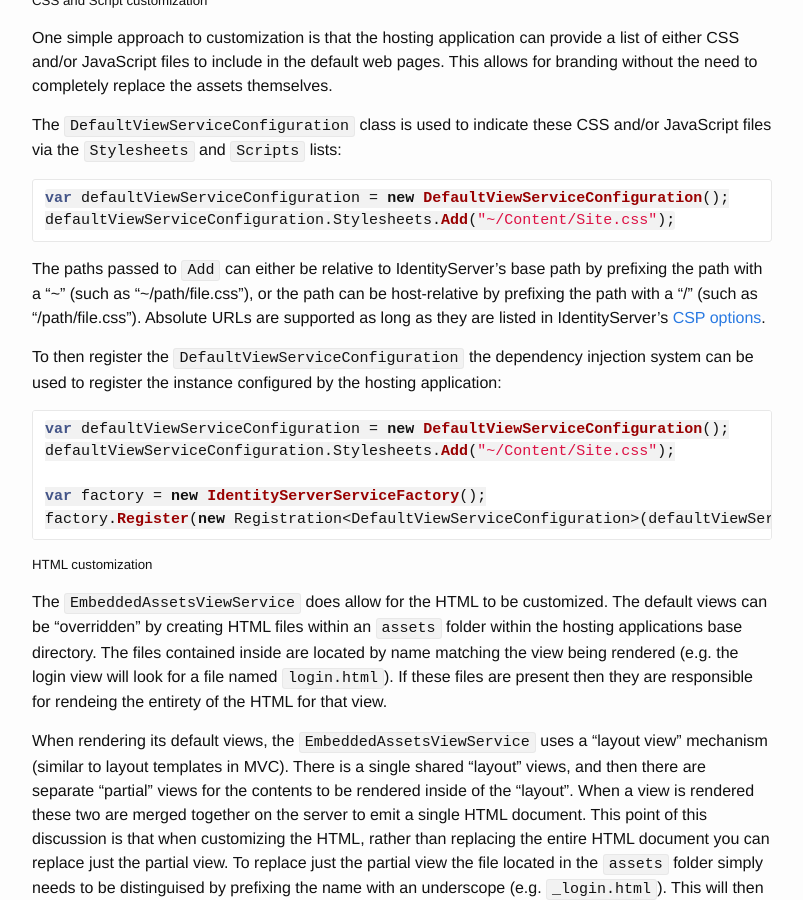
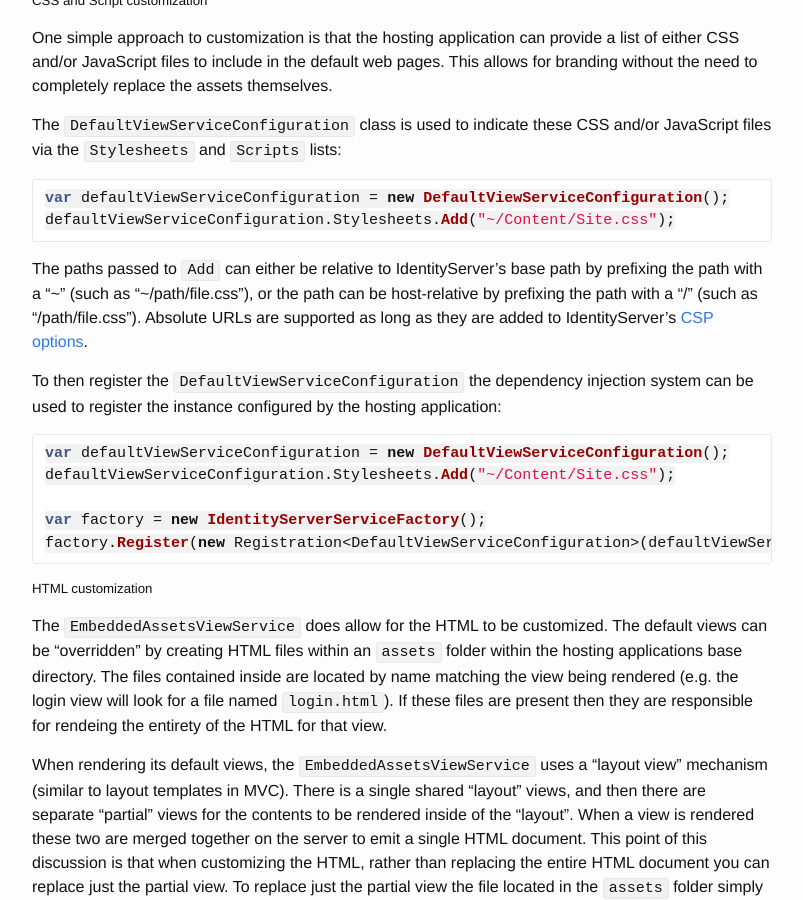
Before and after one commit to IdentityServer/Documentation, a Jekyll site: the page built from docs/advanced/customizingViews.md, in a window 1280 px wide and 900 px high, scrolled down 464 px. Shown: the whole window, without its empty margins (238-1041 px from the left). Built offline with Jekyll 4.4.1, drawn with Linux system fonts in a browser that asks for light colours; Markdown is read by kramdown in place of the engine named in the settings.

Commit message:
Update customizingViews.md

````diff
--- a/docs/advanced/customizingViews.md
+++ b/docs/advanced/customizingViews.md
@@ -24,7 +24,7 @@
 var defaultViewServiceConfiguration = new DefaultViewServiceConfiguration();
 defaultViewServiceConfiguration.Stylesheets.Add("~/Content/Site.css");
 ```
-The paths passed to `Add` can either be relative to IdentityServer’s base path by prefixing the path with a “~” (such as “~/path/file.css”), or the path can be host-relative by prefixing the path with a “/” (such as “/path/file.css”). Absolute URLs are  supported as long as they are listed in IdentityServer's [CSP options](csp.html).
+The paths passed to `Add` can either be relative to IdentityServer’s base path by prefixing the path with a “~” (such as “~/path/file.css”), or the path can be host-relative by prefixing the path with a “/” (such as “/path/file.css”). Absolute URLs are  supported as long as they are added to IdentityServer's [CSP options](csp.html).
 
 To then register the `DefaultViewServiceConfiguration` the dependency injection system can be used to register the instance configured by the hosting application:
 
````
